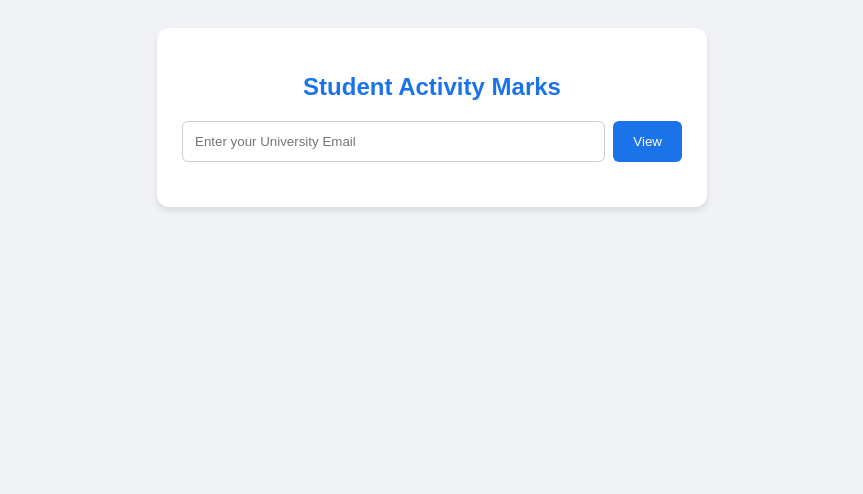
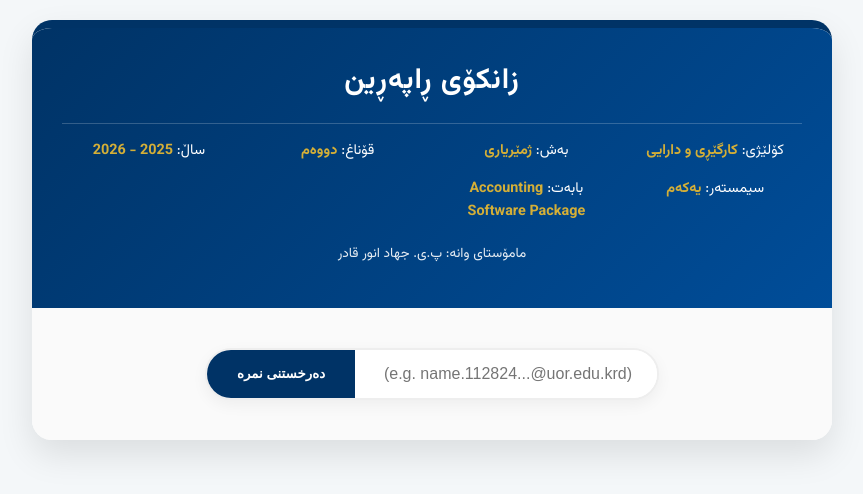
Before and after one commit to jihad-copter/student-marks, a plain HTML site: page index.html in a window 1280 px wide. Shown: the whole page, without its empty margins (208-1071 px from the left). Drawn offline with Linux system fonts and the light colour scheme.

Commit message:
Update index.html

```diff
--- a/index.html
+++ b/index.html
@@ -1,82 +1,261 @@
 <!DOCTYPE html>
-<html lang="en">
+<html lang="ku" dir="rtl">
 <head>
     <meta charset="UTF-8">
     <meta name="viewport" content="width=device-width, initial-scale=1.0">
-    <title>Student Activity Portal</title>
+    <title>Grade Portal | UoR</title>
+    <!-- Modern Kurdish Font -->
+    <link href="https://fonts.googleapis.com/css2?family=Vazirmatn:wght@100;400;700&display=swap" rel="stylesheet">
     <style>
-        body { font-family: sans-serif; background: #f0f2f5; display: flex; justify-content: center; padding: 20px; }
-        .card { background: white; padding: 25px; border-radius: 12px; width: 100%; max-width: 500px; box-shadow: 0 4px 6px rgba(0,0,0,0.1); }
-        h2 { color: #1a73e8; text-align: center; }
-        .input-group { display: flex; gap: 8px; margin-bottom: 20px; }
-        input { flex: 1; padding: 12px; border: 1px solid #ccc; border-radius: 6px; }
-        button { padding: 10px 20px; background: #1a73e8; color: white; border: none; border-radius: 6px; cursor: pointer; }
-        #res { display: none; margin-top: 20px; border-top: 1px solid #eee; padding-top: 15px; }
-        .rtl { direction: rtl; text-align: right; font-size: 1.2em; margin-bottom: 10px; font-weight: bold; }
-        .row { display: flex; justify-content: space-between; padding: 6px 0; border-bottom: 1px solid #f9f9f9; }
-        .row b { color: #555; }
-        .total-row { background: #e8f0fe; padding: 10px; border-radius: 6px; margin-top: 10px; font-weight: bold; color: #d93025; }
-        .error { color: red; text-align: center; display: none; margin-top: 10px; }
+        :root {
+            --primary: #003366; /* Deep University Blue */
+            --accent: #d4af37;  /* Academic Gold */
+            --bg: #f4f7f9;
+            --text: #2d3436;
+            --white: #ffffff;
+        }
+
+        body {
+            font-family: 'Vazirmatn', sans-serif;
+            background-color: var(--bg);
+            color: var(--text);
+            margin: 0;
+            padding: 20px;
+            display: flex;
+            justify-content: center;
+        }
+
+        .main-container {
+            width: 100%;
+            max-width: 800px;
+            background: var(--white);
+            border-radius: 20px;
+            box-shadow: 0 15px 35px rgba(0,0,0,0.1);
+            overflow: hidden;
+            border-top: 8px solid var(--primary);
+            animation: slideUp 0.8s ease-out;
+        }
+
+        /* Top University Info Header */
+        .uni-header {
+            background: linear-gradient(135deg, #003366 0%, #004d99 100%);
+            color: white;
+            padding: 30px;
+            text-align: center;
+            position: relative;
+        }
+
+        .uni-header h1 { margin: 0; font-size: 1.8rem; letter-spacing: 1px; }
+        .info-grid {
+            display: grid;
+            grid-template-columns: repeat(auto-fit, minmax(150px, 1fr));
+            gap: 15px;
+            margin-top: 20px;
+            font-size: 0.9rem;
+            border-top: 1px solid rgba(255,255,255,0.2);
+            padding-top: 15px;
+        }
+        .info-item b { color: var(--accent); }
+
+        /* Search Section */
+        .search-section {
+            padding: 40px;
+            text-align: center;
+            background: #fafafa;
+        }
+
+        .search-box {
+            display: flex;
+            max-width: 450px;
+            margin: 0 auto;
+            box-shadow: 0 5px 15px rgba(0,0,0,0.05);
+            border-radius: 50px;
+            overflow: hidden;
+            background: white;
+            border: 2px solid #eee;
+        }
+
+        input {
+            flex: 1;
+            border: none;
+            padding: 15px 25px;
+            outline: none;
+            font-size: 1rem;
+            text-align: left; /* Emails are LTR */
+        }
+
+        button {
+            background: var(--primary);
+            color: white;
+            border: none;
+            padding: 0 30px;
+            cursor: pointer;
+            font-weight: bold;
+            transition: 0.3s;
+        }
+
+        button:hover { background: var(--accent); color: var(--primary); }
+
+        /* Results Display */
+        #result-area {
+            display: none;
+            padding: 0 40px 40px 40px;
+            animation: fadeIn 0.5s ease;
+        }
+
+        .student-title {
+            text-align: center;
+            margin-bottom: 30px;
+            padding-bottom: 10px;
+            border-bottom: 2px dashed #eee;
+        }
+
+        .student-title h2 { color: var(--primary); margin: 0; }
+
+        .marks-grid {
+            display: grid;
+            grid-template-columns: repeat(auto-fit, minmax(130px, 1fr));
+            gap: 15px;
+        }
+
+        .mark-card {
+            background: #fff;
+            padding: 15px;
+            border-radius: 12px;
+            text-align: center;
+            border: 1px solid #eee;
+            transition: transform 0.3s;
+        }
+
+        .mark-card:hover { transform: translateY(-5px); border-color: var(--accent); }
+
+        .mark-label { font-size: 0.8rem; color: #7f8c8d; display: block; margin-bottom: 5px; }
+        .mark-val { font-size: 1.3rem; font-weight: bold; color: var(--primary); }
+
+        /* Hero Total Card */
+        .total-hero {
+            grid-column: 1 / -1;
+            background: linear-gradient(45deg, var(--primary), #0056b3);
+            color: white;
+            padding: 25px;
+            margin-bottom: 15px;
+        }
+        .total-hero .mark-val { color: var(--accent); font-size: 2.5rem; }
+        .total-hero .mark-label { color: rgba(255,255,255,0.8); font-size: 1rem; }
+
+        @keyframes slideUp {
+            from { opacity: 0; transform: translateY(30px); }
+            to { opacity: 1; transform: translateY(0); }
+        }
+
+        @keyframes fadeIn {
+            from { opacity: 0; }
+            to { opacity: 1; }
+        }
+
+        .error { color: #e74c3c; margin-top: 15px; display: none; }
+
+        @media (max-width: 600px) {
+            .info-grid { grid-template-columns: 1fr 1fr; }
+            .search-box { flex-direction: column; border-radius: 10px; }
+            button { padding: 15px; }
+        }
     </style>
 </head>
 <body>
 
-<div class="card">
-    <h2>Student Activity Marks</h2>
-    <div class="input-group">
-        <input type="text" id="email" placeholder="Enter your University Email">
-        <button onclick="findStudent()">View</button>
+<div class="main-container">
+    <!-- Formal Header -->
+    <div class="uni-header">
+        <h1>زانکۆی ڕاپەڕین</h1>
+        <div class="info-grid">
+            <div class="info-item">کۆلێژی: <b>کارگێڕی و دارایی</b></div>
+            <div class="info-item">بەش: <b>ژمێریاری</b></div>
+            <div class="info-item">قۆناغ: <b>دووەم</b></div>
+            <div class="info-item">ساڵ: <b>2025 - 2026</b></div>
+            <div class="info-item">سیمستەر: <b>یەکەم</b></div>
+            <div class="info-item">بابەت: <b>Accounting Software Package</b></div>
+        </div>
+        <p style="margin-top:20px; font-size: 0.85rem; opacity: 0.9;">مامۆستای وانە: پ.ی. جهاد انور قادر</p>
     </div>
-    <div id="err" class="error">Student email not found!</div>
-    <div id="res">
-        <div id="name" class="rtl"></div>
-        <div class="row"><b>Attendance (2%)</b> <span id="att"></span></div>
-        <div class="row"><b>Report (4%)</b> <span id="rap"></span></div>
-        <div class="row"><b>Practice (10%)</b> <span id="prac"></span></div>
-        <div class="row"><b>Theory (10%)</b> <span id="theo"></span></div>
-        <div class="row"><b>Project (8%)</b> <span id="proj"></span></div>
-        <div class="row"><b>Seminar (7%)</b> <span id="sem"></span></div>
-        <div class="row"><b>Assignment (5%)</b> <span id="ass"></span></div>
-        <div class="row"><b>Quiz (4%)</b> <span id="quiz"></span></div>
-        <div class="row"><b>Plus</b> <span id="plus"></span></div>
-        <div class="row total-row"><b>Total Mark (%50)</b> <span id="total"></span></div>
+
+    <!-- Search Section -->
+    <div class="search-section">
+        <div class="search-box">
+            <input type="text" id="emailInput" placeholder="Email (e.g. name.112824...@uor.edu.krd)">
+            <button onclick="fetchMarks()">دەرخستنی نمرە</button>
+        </div>
+        <div id="errorMsg" class="error">ببورە، ئەم ئیمەیڵە بوونی نییە!</div>
+    </div>
+
+    <!-- Results Section -->
+    <div id="result-area">
+        <div class="student-title">
+            <h2 id="studentName"></h2>
+        </div>
+
+        <div class="marks-grid">
+            <!-- Total Hero Card -->
+            <div class="mark-card total-hero">
+                <span class="mark-label">کۆی گشتی چالاکی (50%)</span>
+                <span id="resTotal" class="mark-val">0</span>
+            </div>
+
+            <!-- Individual Marks -->
+            <div class="mark-card"><span class="mark-label">ئامادەبوون (2%)</span><span id="resAtt" class="mark-val"></span></div>
+            <div class="mark-card"><span class="mark-label">ڕاپۆرت (4%)</span><span id="resRap" class="mark-val"></span></div>
+            <div class="mark-card"><span class="mark-label">پراکتیک (10%)</span><span id="resPrac" class="mark-val"></span></div>
+            <div class="mark-card"><span class="mark-label">تیۆری (10%)</span><span id="resTheo" class="mark-val"></span></div>
+            <div class="mark-card"><span class="mark-label">پڕۆژە (8%)</span><span id="resProj" class="mark-val"></span></div>
+            <div class="mark-card"><span class="mark-label">سیمینار (7%)</span><span id="resSem" class="mark-val"></span></div>
+            <div class="mark-card"><span class="mark-label">ئەساینمێنت (5%)</span><span id="resAss" class="mark-val"></span></div>
+            <div class="mark-card"><span class="mark-label">کویز (4%)</span><span id="resQuiz" class="mark-val"></span></div>
+            <div class="mark-card" style="border-color: #27ae60;"><span class="mark-label" style="color:#27ae60;">پڵەس (+)</span><span id="resPlus" class="mark-val"></span></div>
+        </div>
     </div>
 </div>
 
 <script>
-    let students = [];
+    let studentData = [];
 
-    // Load data from the separate JSON file
+    // Fetch data from your external JSON file
     fetch('./data.json')
-        .then(response => response.json())
-        .then(data => students = data);
+        .then(res => res.json())
+        .then(data => { studentData = data; })
+        .catch(err => console.error("Error loading JSON:", err));
 
-    function findStudent() {
-        const mail = document.getElementById('email').value.trim().toLowerCase();
-        const student = students.find(s => s.email.toLowerCase() === mail);
+    function fetchMarks() {
+        const input = document.getElementById('emailInput').value.trim().toLowerCase();
+        const student = studentData.find(s => s.email.toLowerCase() === input);
 
-        const resDiv = document.getElementById('res');
-        const errDiv = document.getElementById('err');
+        const resultArea = document.getElementById('result-area');
+        const errorMsg = document.getElementById('errorMsg');
 
         if (student) {
-            errDiv.style.display = "none";
-            resDiv.style.display = "block";
-            document.getElementById('name').innerText = student.name;
-            document.getElementById('att').innerText = student.att;
-            document.getElementById('rap').innerText = student.rap;
-            document.getElementById('prac').innerText = student.prac;
-            document.getElementById('theo').innerText = student.theo;
-            document.getElementById('proj').innerText = student.proj;
-            document.getElementById('sem').innerText = student.sem;
-            document.getElementById('ass').innerText = student.ass;
-            document.getElementById('quiz').innerText = student.quiz;
-            document.getElementById('plus').innerText = student.plus || 0;
-            document.getElementById('total').innerText = student.total;
+            errorMsg.style.display = "none";
+            resultArea.style.display = "block";
+
+            // Populate Fields
+            document.getElementById('studentName').innerText = student.name;
+            document.getElementById('resTotal').innerText = student.total;
+            document.getElementById('resAtt').innerText = student.att;
+            document.getElementById('resRap').innerText = student.rap;
+            document.getElementById('resPrac').innerText = student.prac;
+            document.getElementById('resTheo').innerText = student.theo;
+            document.getElementById('resProj').innerText = student.proj;
+            document.getElementById('resSem').innerText = student.sem;
+            document.getElementById('resAss').innerText = student.ass || 0;
+            document.getElementById('resQuiz').innerText = student.quiz;
+            document.getElementById('resPlus').innerText = student.plus || 0;
+
+            // Scroll to results on mobile
+            resultArea.scrollIntoView({ behavior: 'smooth' });
         } else {
-            resDiv.style.display = "none";
-            errDiv.style.display = "block";
+            resultArea.style.display = "none";
+            errorMsg.style.display = "block";
         }
     }
 </script>
+
 </body>
 </html>
```
